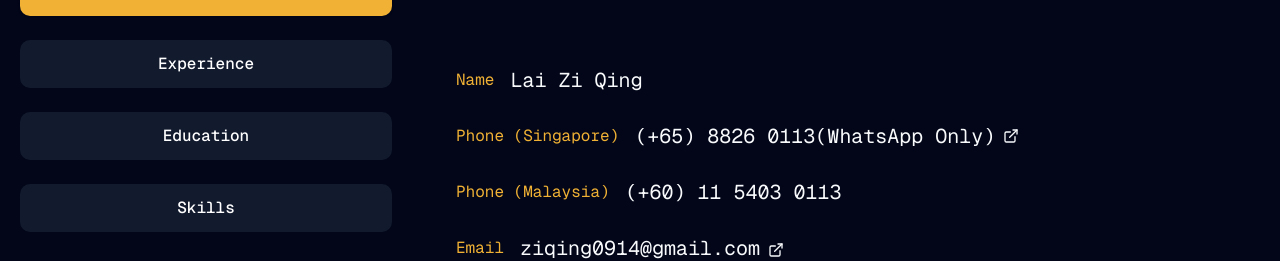
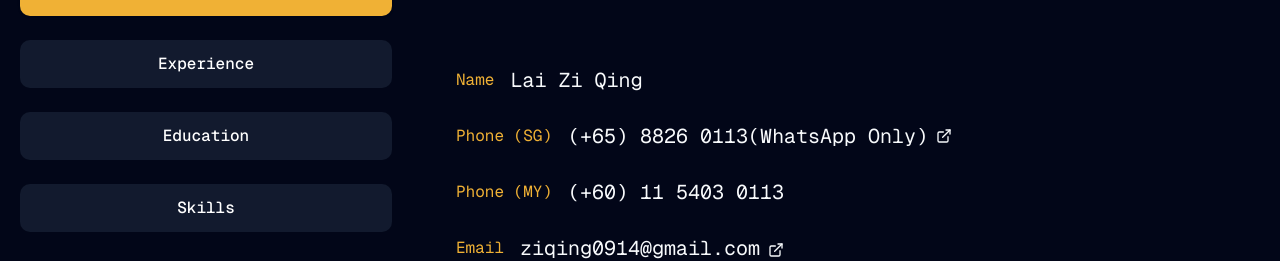
Before and after one commit to ziqinggggg/portfolio, a Next.js app: page / in a window 1280 px wide. Shown: the part 836-1097 px from the top of the page. Built offline with nearby package versions, Linux system fonts and the light colour scheme.

Commit message:
resume updated

```diff
--- a/app/Resume.jsx
+++ b/app/Resume.jsx
@@ -34,7 +34,7 @@ const about = {
       fieldValue: "Lai Zi Qing",
     },
     {
-      fieldName: "Phone (Singapore)",
+      fieldName: "Phone (SG)",
       fieldValue: (
         <>
           <a href="https://wa.me/6588260113" className="group hover:underline">
@@ -50,7 +50,7 @@ const about = {
       ),
     },
     {
-      fieldName: "Phone (Malaysia)",
+      fieldName: "Phone (MY)",
       fieldValue: "(+60) 11 5403 0113",
     },
     {
```
Also changed, not shown: 1 other file (tests, documents, lock files or other folders).
